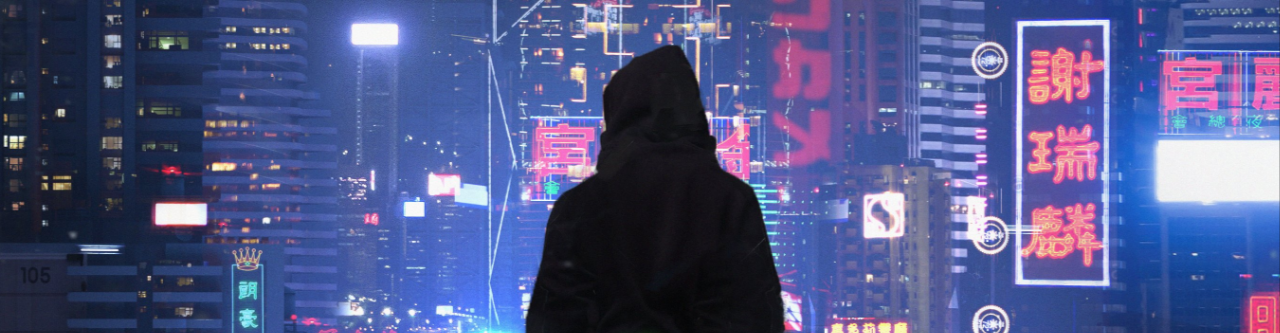
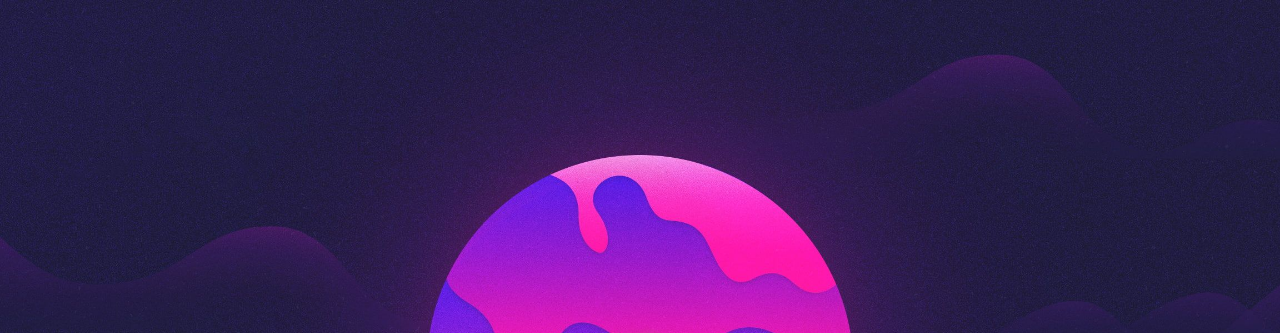
Before and after one commit to SmirnIA/HTML_vizitka, a plain HTML site: page HTML_vizitka/index.html in a window 1280 px wide. Shown: the top 333 px of the page. Drawn offline with nearby package versions, Linux system fonts and the light colour scheme.

Commit message:
новая

```diff
--- a/HTML_vizitka/index.html
+++ b/HTML_vizitka/index.html
@@ -11,7 +11,7 @@
 	<meta http-equiv="X-UA-Compatible" content="IE=edge">
 	<meta name="viewport" content="width=device-width, initial-scale=1.0">
 
-	<title>QA Viktor</title>
+	<title>QA IASmirnov</title>
 
 	<link rel="stylesheet" href="css/main.css">
 
@@ -33,7 +33,7 @@
 						<div class="layers__caption">I'M </div>
 						<div class="layers__title">QA Engineer</div>
 					</div>
-					<div class="layer layers__base" style="background-image: url(img/layer-base.png);"></div>
+					<div class="layer layers__base" style="background-image: url(img/layer-base.jpg);"></div>
 					<div class="layer layers__middle" style="background-image: url(img/layer-middle.png);"></div>
 					<div class="layer layers__front" style="background-image: url(img/layer-front.png);"></div>
 				</div>
```
Also changed, not shown: HTML_vizitka/img/layer-base.jpg (added).
